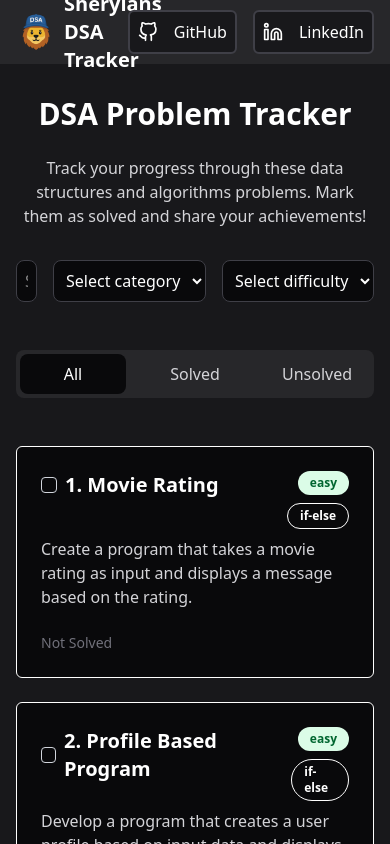
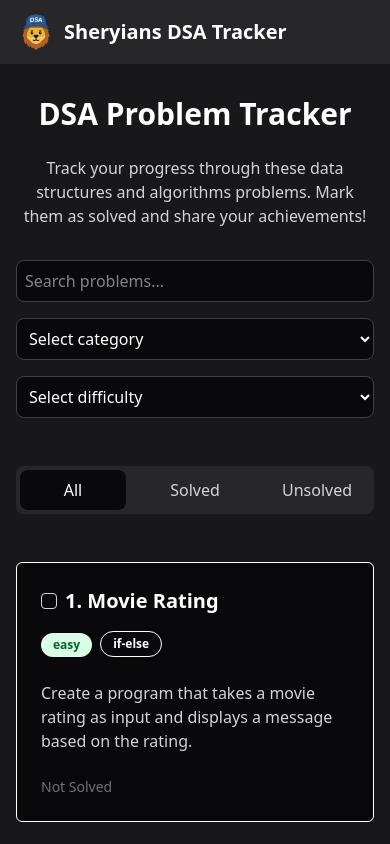
Before and after one commit to anuragbansall/Sheryians-DSA-Tracker, a React (Vite) app: page / in a window 390 px wide. Shown: the top 844 px of the page. Built offline with nearby package versions, Linux system fonts and the light colour scheme.

Commit message:
Make Responsive UI

```diff
--- a/src/components/Header.jsx
+++ b/src/components/Header.jsx
@@ -13,7 +13,7 @@ function Header() {
         </h2>
       </div>
 
-      <div className="flex items-center gap-4">
+      <div className="hidden md:flex items-center gap-4">
         {[
           {
             name: "GitHub",
--- a/src/components/ProblemCard.jsx
+++ b/src/components/ProblemCard.jsx
@@ -22,16 +22,18 @@ function ProblemCard({ problem, setProblems, solved, toggleSolved }) {
         solved ? "border-green-500" : "border-white"
       )}
     >
-      <div className="flex justify-between">
+      <div className="flex flex-col md:flex-row justify-between">
         <div className="flex flex-col gap-2">
           <h2 className="text-xl font-semibold flex items-center gap-2">
             <input
               type="checkbox"
               checked={solved}
               onChange={() => toggleSolved(problem.id)}
-              className="cursor-pointer appearance-none w-4 h-4 border border-gray-300 rounded-sm checked:bg-green-500 checked:border-transparent focus:outline-none"
+              className="cursor-pointer appearance-none w-4 h-4 border border-gray-300 rounded-sm checked:bg-green-500 checked:border-transparent focus:outline-none shrink-0"
             />
-            {problem.id}. {problem.title}
+            <span>
+              {problem.id}. {problem.title}
+            </span>
           </h2>
           {problem.leetcode ? (
             <a
@@ -53,7 +55,7 @@ function ProblemCard({ problem, setProblems, solved, toggleSolved }) {
           ) : null}
         </div>
 
-        <div className="flex flex-col gap-2 items-end">
+        <div className="my-4 md:my-0 flex flex-row md:flex-col gap-2 items-end">
           <span
             className={clsx(
               "font-semibold rounded-full px-3 py-1 text-xs",
--- a/src/components/ProblemList.jsx
+++ b/src/components/ProblemList.jsx
@@ -80,7 +80,7 @@ function ProblemList() {
 
   return (
     <div className="flex flex-col gap-12">
-      <div className="flex justify-between items-center gap-4">
+      <div className="flex flex-col md:flex-row justify-between items-center gap-4">
         <input
           type="text"
           placeholder="Search problems..."
@@ -92,7 +92,7 @@ function ProblemList() {
         <select
           name="category"
           id="category"
-          className="bg-zinc-950 text-white border border-zinc-700 rounded-lg p-2 w-xl"
+          className="bg-zinc-950 text-white border border-zinc-700 rounded-lg p-2 w-full md:w-xl"
           value={selectedCategory}
           onChange={(e) => setSelectedCategory(e.target.value)}
         >
@@ -107,7 +107,7 @@ function ProblemList() {
         <select
           name="difficulty"
           id="difficulty"
-          className="bg-zinc-950 text-white border border-zinc-700 rounded-lg p-2 w-xl"
+          className="bg-zinc-950 text-white border border-zinc-700 rounded-lg p-2 w-full md:w-xl"
           value={selectedDifficulty}
           onChange={(e) => setSelectedDifficulty(e.target.value)}
         >
```
